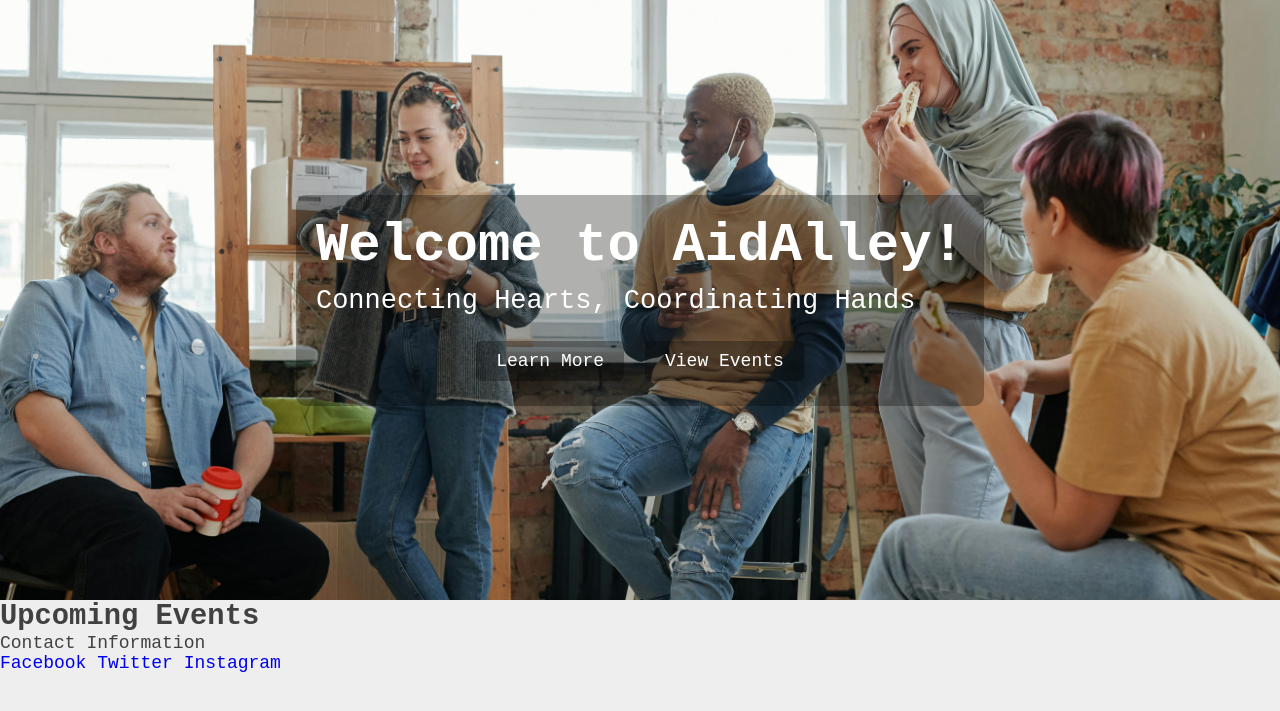
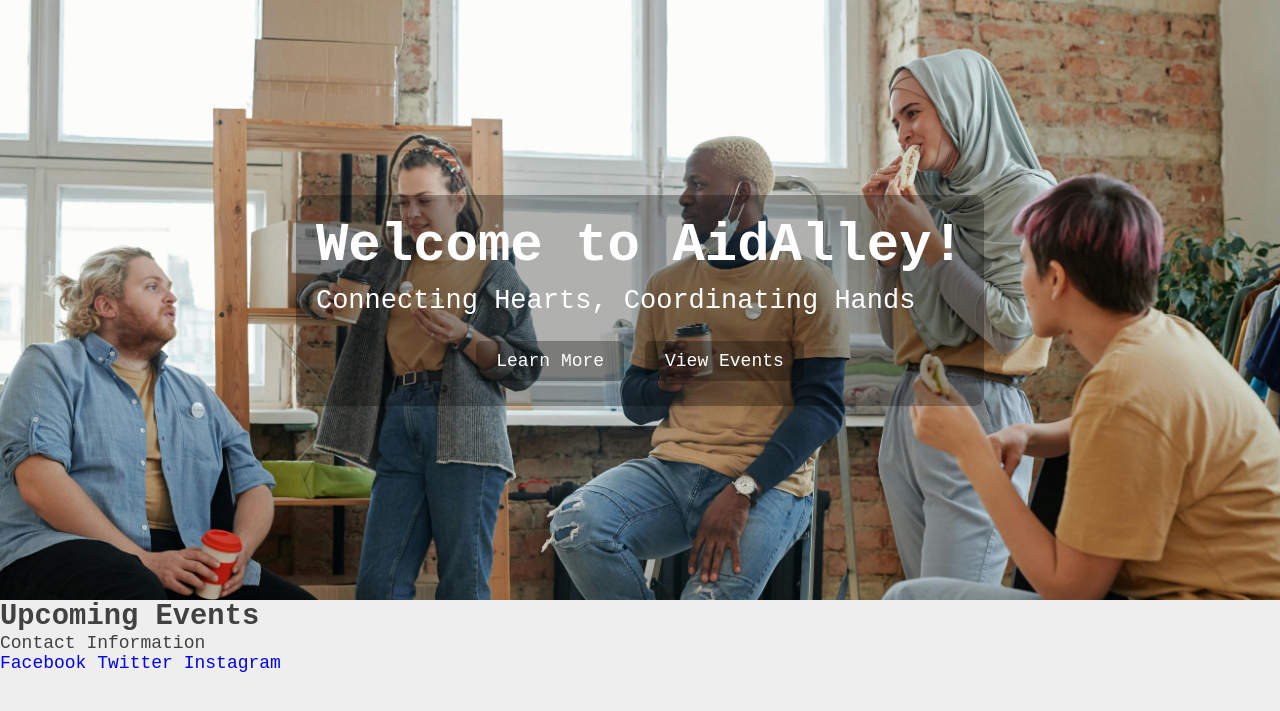
Before and after one commit to Ebube-Ochemba/AidAlley, a Flask app: page / in a window 1280 px wide. Shown: the part 71-782 px from the top of the page. Run offline with Flask 3, Linux system fonts and the light colour scheme; data that the repository does not hold is empty; some libraries are stand-ins or nearby versions.

Commit message:
adjust position of background image

```diff
--- a/web_app/static/styles/homepage.css
+++ b/web_app/static/styles/homepage.css
@@ -7,7 +7,7 @@
     text-align: center;          /* Center text */
     width: 100%;                 /* Take full width */
     height: 75vh;                /* Take up 75% the viewport height */
-    background: url("../images/hero-bg.jpg") no-repeat center center;  /* Background image */
+    background: url("../images/hero-bg.jpg") no-repeat center 25%;  /* Background image */
     background-size: cover;      /* Cover the entire section */
     color: #FFFFFF;
     padding: 20px;               /* Padding for inner spacing */
@@ -44,7 +44,7 @@
 }
 
 .hero-content button:hover {
-    background-color: #00000050;
+    background-color: rgba(0, 0, 0, 0.7);
 }
 
 
```
